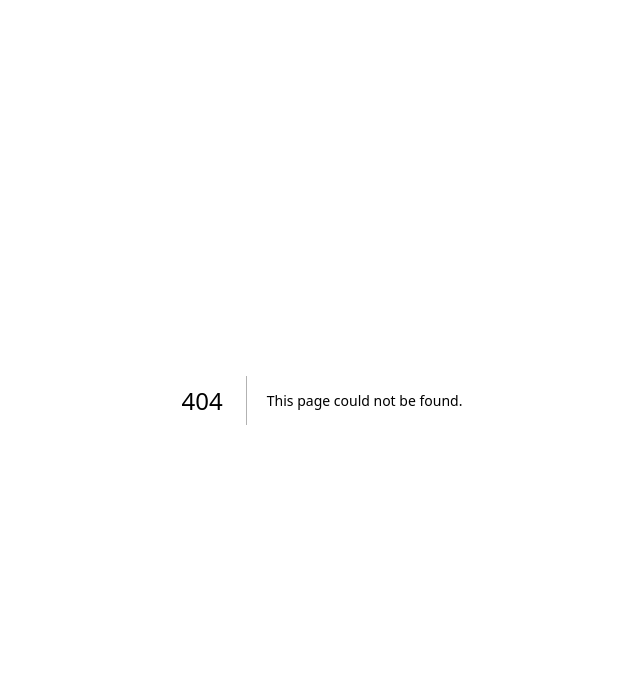
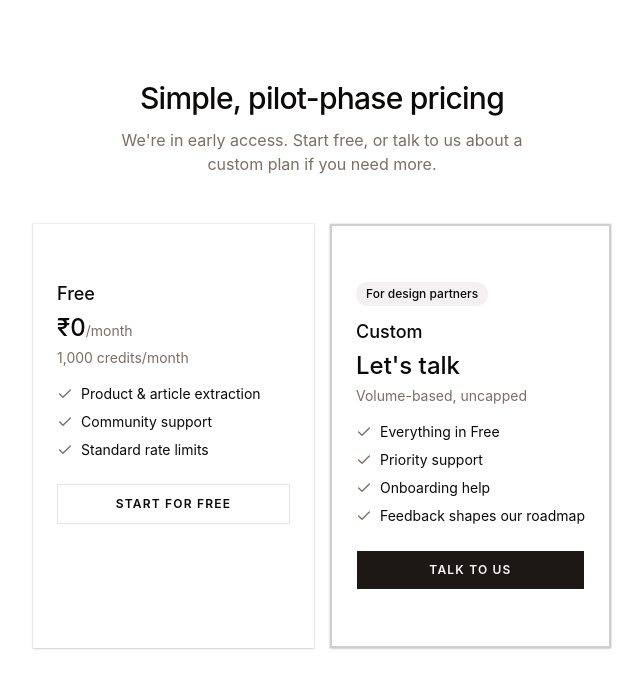
Before and after one commit to anujkharbash2/marketing-site, a Next.js app: page /pricing in a window 1280 px wide. Before the commit this address had no page. Shown: the top 688 px of the page, without its empty margins (318-961 px from the left). Built offline with nearby package versions, Linux system fonts and the light colour scheme.

Commit message:
feat: pricing page with pilot-phase tiers, docs link wired to dashboard-web quickstart

```diff
--- /dev/null
+++ b/src/app/pricing/page.jsx
@@ -0,0 +1,81 @@
+import { buttonVariants } from "@/components/ui/button";
+import { Card, CardContent } from "@/components/ui/card";
+import { cn } from "@/lib/utils";
+import { Check } from "lucide-react";
+
+const tiers = [
+  {
+    name: "Free",
+    price: "₹0",
+    period: "/month",
+    credits: "1,000 credits/month",
+    features: ["Product & article extraction", "Community support", "Standard rate limits"],
+    cta: "Start for free",
+    href: "http://localhost:5173/login",
+    highlighted: false,
+  },
+  {
+    name: "Custom",
+    price: "Let's talk",
+    period: "",
+    credits: "Volume-based, uncapped",
+    features: ["Everything in Free", "Priority support", "Onboarding help", "Feedback shapes our roadmap"],
+    cta: "Talk to us",
+    href: "mailto:hello@datarey.example",
+    highlighted: true,
+  },
+];
+
+export default function Pricing() {
+  return (
+    <main className="max-w-3xl mx-auto px-4 py-20">
+      <div className="text-center mb-12">
+        <h1 className="text-3xl font-medium mb-3 tracking-tight">Simple, pilot-phase pricing</h1>
+        <p className="text-muted-foreground max-w-md mx-auto">
+          We're in early access. Start free, or talk to us about a custom plan
+          if you need more.
+        </p>
+      </div>
+
+      <div className="grid sm:grid-cols-2 gap-4">
+        {tiers.map((t) => (
+          <Card
+            key={t.name}
+            className={t.highlighted ? "border-2 border-foreground/20" : ""}
+          >
+            <CardContent className="p-6">
+              {t.highlighted && (
+                <span className="inline-block bg-muted text-xs font-medium px-2.5 py-1 rounded-full mb-3">
+                  For design partners
+                </span>
+              )}
+              <p className="font-medium text-lg mb-1">{t.name}</p>
+              <p className="mb-1">
+                <span className="text-2xl font-medium">{t.price}</span>
+                <span className="text-muted-foreground text-sm">{t.period}</span>
+              </p>
+              <p className="text-sm text-muted-foreground mb-4">{t.credits}</p>
+              <ul className="space-y-2 mb-6">
+                {t.features.map((f) => (
+                  <li key={f} className="flex items-center gap-2 text-sm">
+                    <Check className="size-4 text-muted-foreground shrink-0" />
+                    {f}
+                  </li>
+                ))}
+              </ul>
+              <a
+                href={t.href}
+                className={cn(
+                  buttonVariants({ variant: t.highlighted ? "default" : "outline" }),
+                  "w-full"
+                )}
+              >
+                {t.cta}
+              </a>
+            </CardContent>
+          </Card>
+        ))}
+      </div>
+    </main>
+  );
+}
--- a/src/components/navbar.jsx
+++ b/src/components/navbar.jsx
@@ -9,7 +9,7 @@ export function Navbar() {
           DataRey
         </a>
         <nav className="flex items-center gap-4">
-          <a href="/docs" className="text-sm text-muted-foreground hover:text-foreground transition-colors">
+          <a href="https://localhost:5173/quickstart" className="text-sm text-muted-foreground hover:text-foreground transition-colors">
             Docs
           </a>
           <a href="/pricing" className="text-sm text-muted-foreground hover:text-foreground transition-colors">
```
